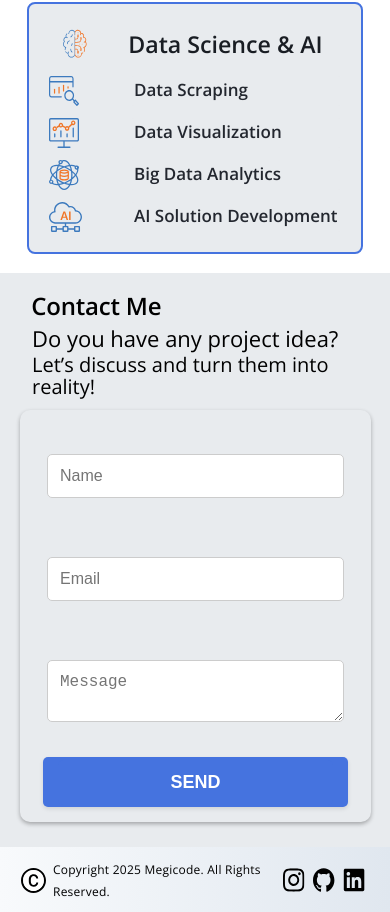
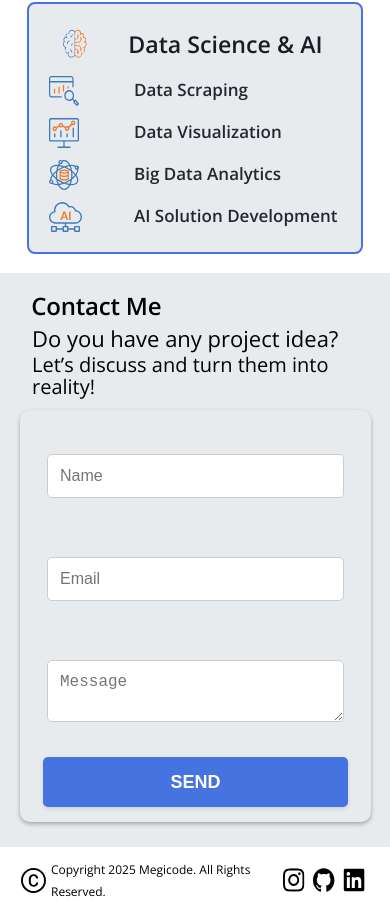
Before and after one commit to ghulam-mujtaba5/megicode, a Next.js app: page / in a window 390 px wide. Shown: the part 1507-2419 px from the top of the page. Built offline with nearby package versions, Linux system fonts and the light colour scheme.

Commit message:
fix: Simplify Footer styles by removing unnecessary properties and comments; enhance readability and maintainability

```diff
--- a/components/Footer/FooterCommon.module.css
+++ b/components/Footer/FooterCommon.module.css
@@ -4,11 +4,6 @@
     left: 0;
     width: 100%;
     height: 80px;
-    background: linear-gradient(90deg, #f8fafc 0%, #e0e7ef 100%);
-    /* subtle gradient for quality */
-    border-top: 1px solid #e5e7eb;
-    border-bottom: 1px solid #e5e7eb;
-    z-index: 0;
 }
 
 .copyrightIcon {
@@ -80,8 +75,8 @@
     display: flex;
     align-items: center;
     justify-content: space-between;
+    /* padding: 0 20px; */
     box-sizing: border-box;
-    z-index: 1;
 }
 
 .footer {
@@ -90,10 +85,7 @@
     margin: 0 !important;
     text-align: left;
     font-size: 24px;
-    font-family: 'Open Sans', Arial, sans-serif;
-    letter-spacing: 0.01em;
-    -webkit-font-smoothing: antialiased;
-    -moz-osx-font-smoothing: grayscale;
+    font-family: 'Open Sans';
 }
 
 /* Media query for small screens */
@@ -122,11 +114,6 @@
         width: 57%;
         display: flex;
         align-items: center;
-        text-shadow: 0 1px 2px #fff8, 0 0.5px 1px #e0e7ef;
-        /* subtle shadow for clarity */
-        background: transparent;
-        border-radius: 2px;
-        padding: 0 2px;
     }
 
     .linkedinIcon {
```
